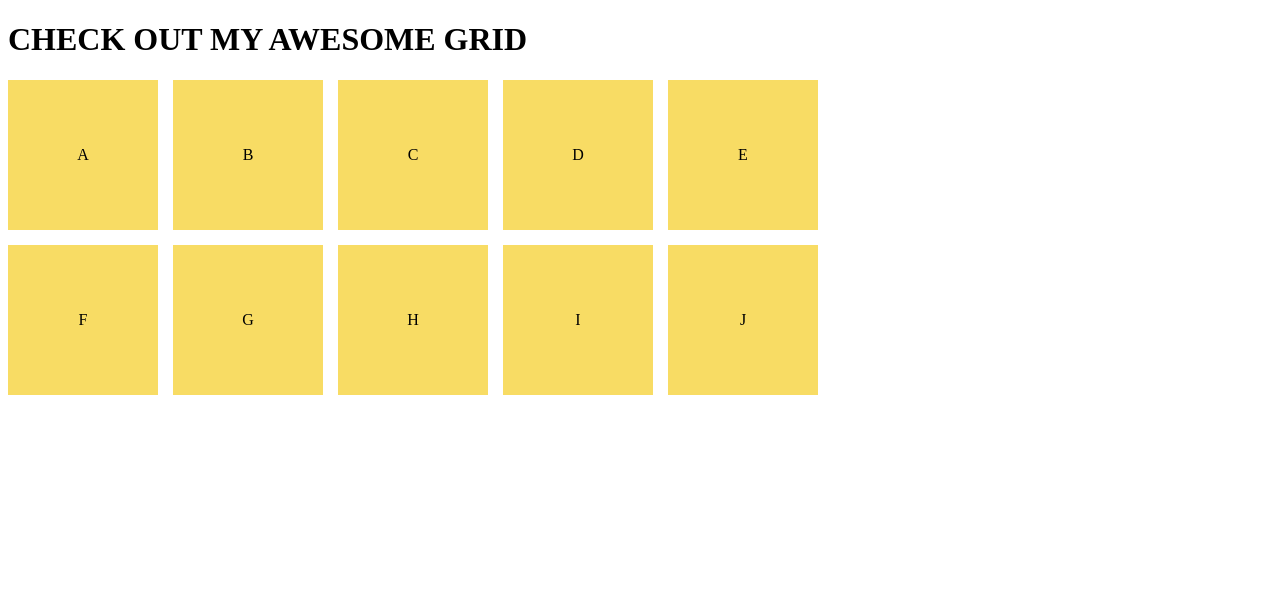
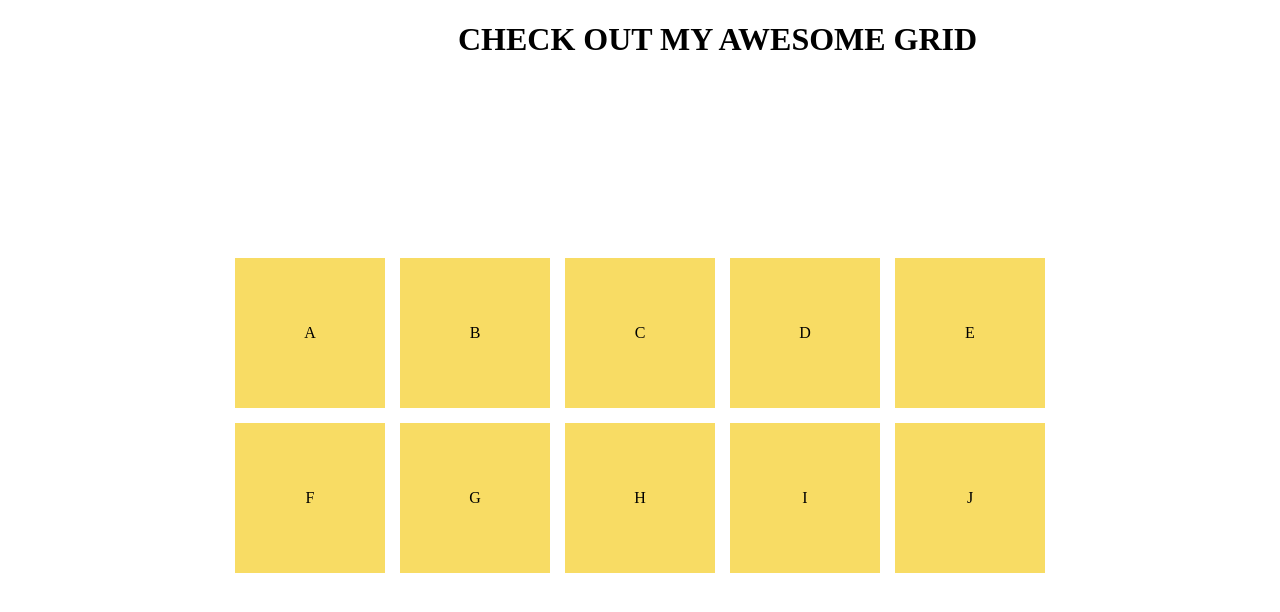
Before and after one commit to mila-lanuel/css-grid, a plain HTML site: page index.html in a window 1280 px wide. Drawn offline with Linux system fonts and the light colour scheme.

Commit message:
better main code

```diff
--- a/style.css
+++ b/style.css
@@ -13,4 +13,15 @@
     justify-item: center;
     grid-gap: 15px;
     align-item: center;
+    margin: 0 auto;
+    margin-top: 200px;
+    margin-bottom: 200px;
+    justify-content: center;
+    height: 98vh;
+
 }
+
+h1{
+    margin-left: 450px;
+
+}
```
